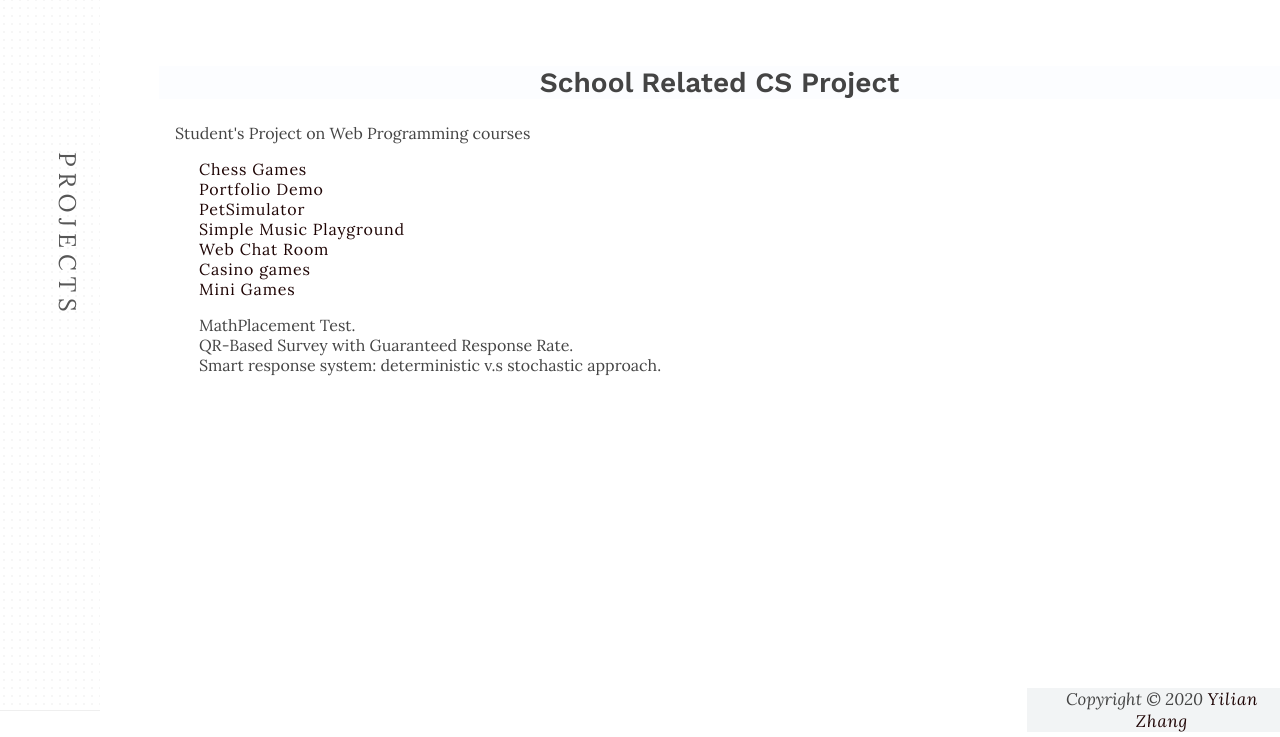
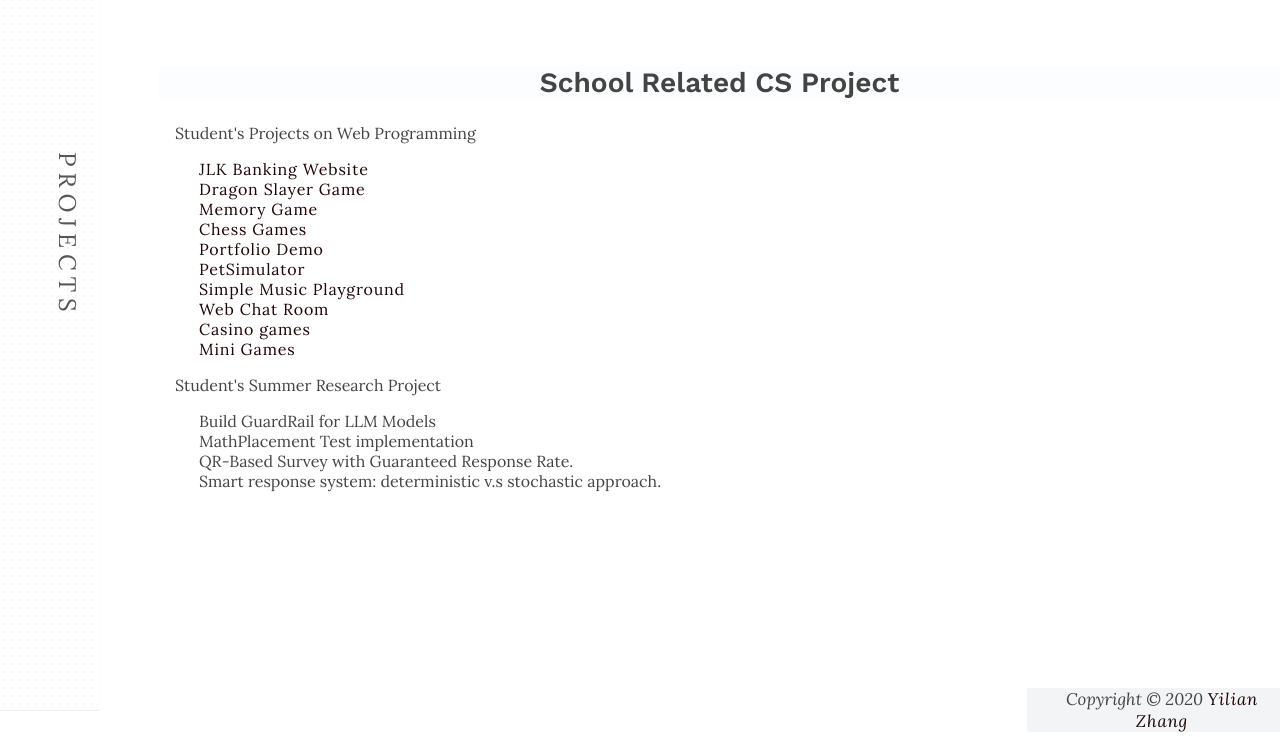
Before and after one commit to yilianz/yilianz.github.io, a plain HTML site: page index.html in a window 1280 px wide. Both pictures are taken after a click on the link "Projects". Shown: the part 63-800 px from the top of the page. Drawn offline with nearby package versions, Linux system fonts and the light colour scheme.

Commit message:
fall 2024 final update

```diff
--- a/index.html
+++ b/index.html
@@ -92,8 +92,11 @@
       </div>
       <div id="project">
         <h2> School Related CS Project</h2>
-        <p> Student's Project on Web Programming courses
+        <p> Student's Projects on Web Programming
         <ol>
+          <li><a href="https://jewls135.github.io/Banking-JLK/">JLK Banking Website</a></li>
+          <li><a href="https://ottjb.github.io/DragonSlayer/">Dragon Slayer Game</a></li>
+          <li> <a href="https://jjsharp427.github.io/CSCI225/game.html">Memory Game</a></li>
             <li>
             <a href="https://annoyingalchemist.github.io/CSCSI225-CoverPage-FINAL/index.html">Chess Games
             </a>
@@ -114,8 +117,10 @@
         </p>
 
         <p>
+          Student's Summer Research Project
         <ol>
-          <li>MathPlacement Test.</li>
+          <li>Build GuardRail for LLM Models</li>
+          <li>MathPlacement Test implementation</li>
           <li>QR-Based Survey with Guaranteed Response Rate. </li>
           <li>Smart response system: deterministic v.s stochastic approach. </li>
         </ol>
```
